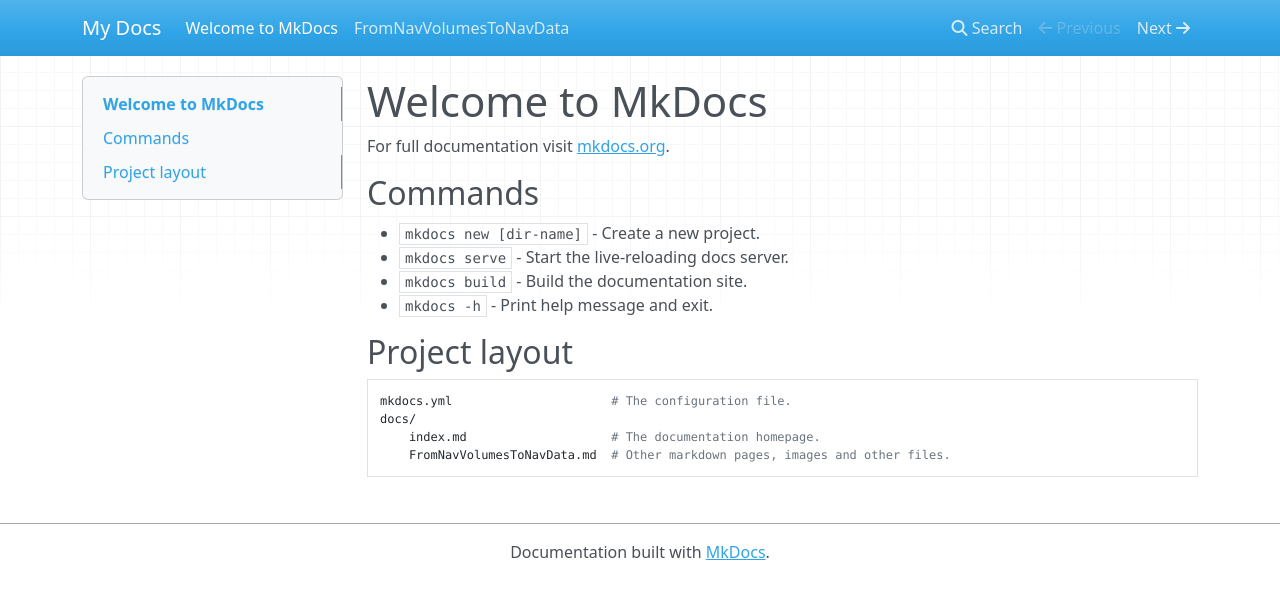
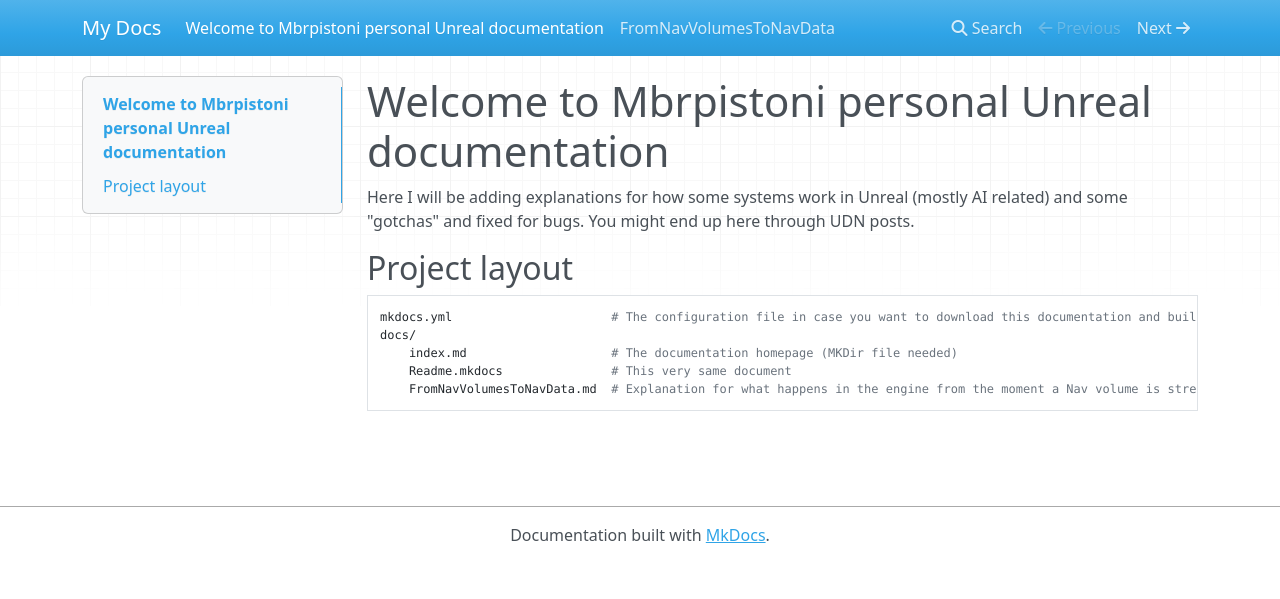
Before and after one commit to mbrpistoni/UnrealHowTo, an MkDocs documentation site: the page built from Documentation/docs/index.md, in a window 1280 px wide. Shown: the top 599 px of the page. Built offline with MkDocs 1.6.1, drawn with Linux system fonts in a browser that asks for light colours; nearby versions of some CDN libraries.

Commit message:
Update index.md

```diff
--- a/Documentation/docs/index.md
+++ b/Documentation/docs/index.md
@@ -1,17 +1,11 @@
-# Welcome to MkDocs
+# Welcome to Mbrpistoni personal Unreal documentation
 
-For full documentation visit [mkdocs.org](https://www.mkdocs.org).
-
-## Commands
-
-* `mkdocs new [dir-name]` - Create a new project.
-* `mkdocs serve` - Start the live-reloading docs server.
-* `mkdocs build` - Build the documentation site.
-* `mkdocs -h` - Print help message and exit.
+Here I will be adding explanations for how some systems work in Unreal (mostly AI related) and some "gotchas" and fixed for bugs. You might end up here through UDN posts.
 
 ## Project layout
 
-    mkdocs.yml                      # The configuration file.
+    mkdocs.yml                      # The configuration file in case you want to download this documentation and build a local site with MKDocs (https://www.mkdocs.org/)
     docs/
-        index.md                    # The documentation homepage.
-        FromNavVolumesToNavData.md  # Other markdown pages, images and other files.
+        index.md                    # The documentation homepage (MKDir file needed)
+        Readme.mkdocs               # This very same document
+        FromNavVolumesToNavData.md  # Explanation for what happens in the engine from the moment a Nav volume is streamed in within a sub-level to the moment when it's streamed out
```
